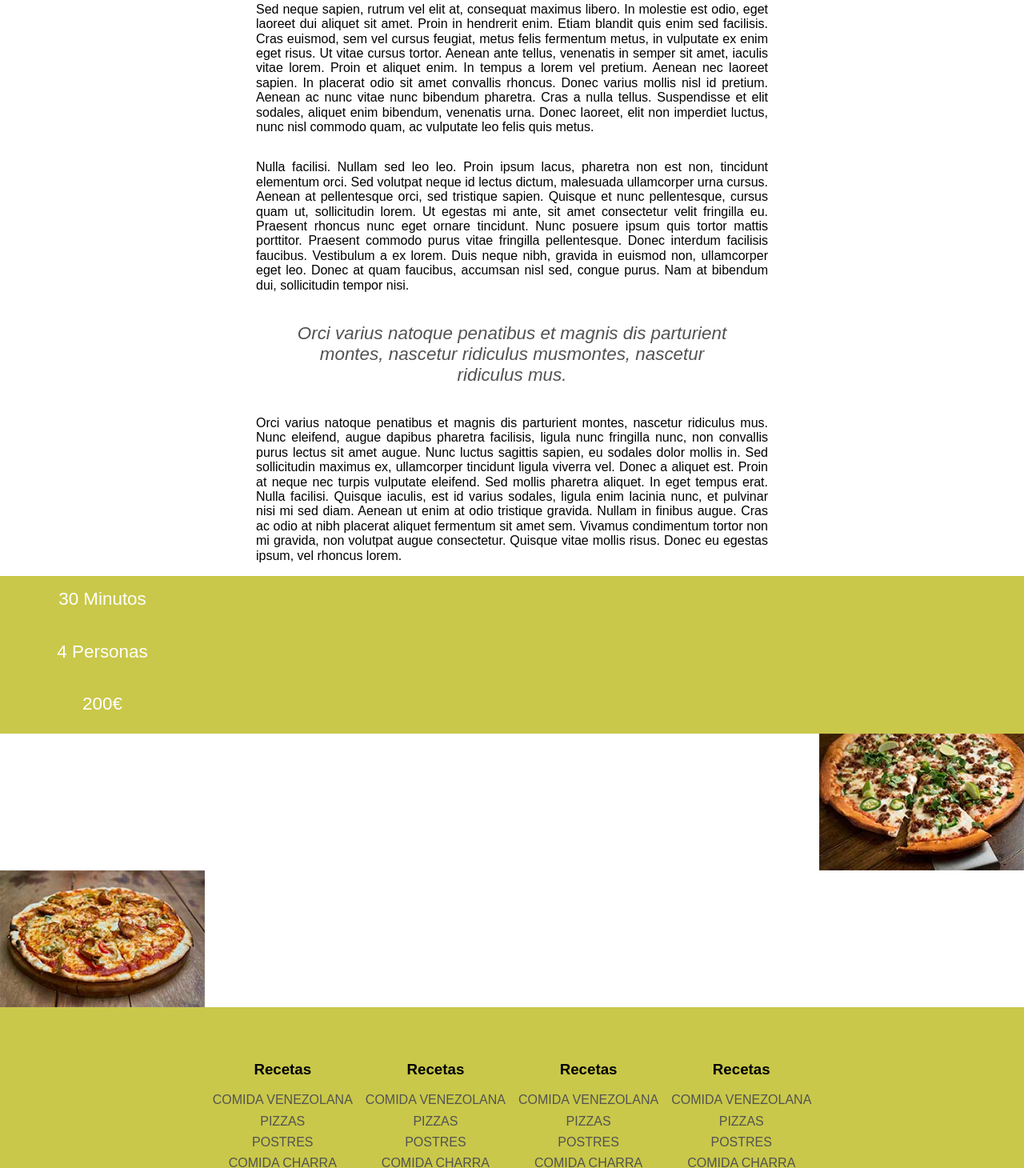
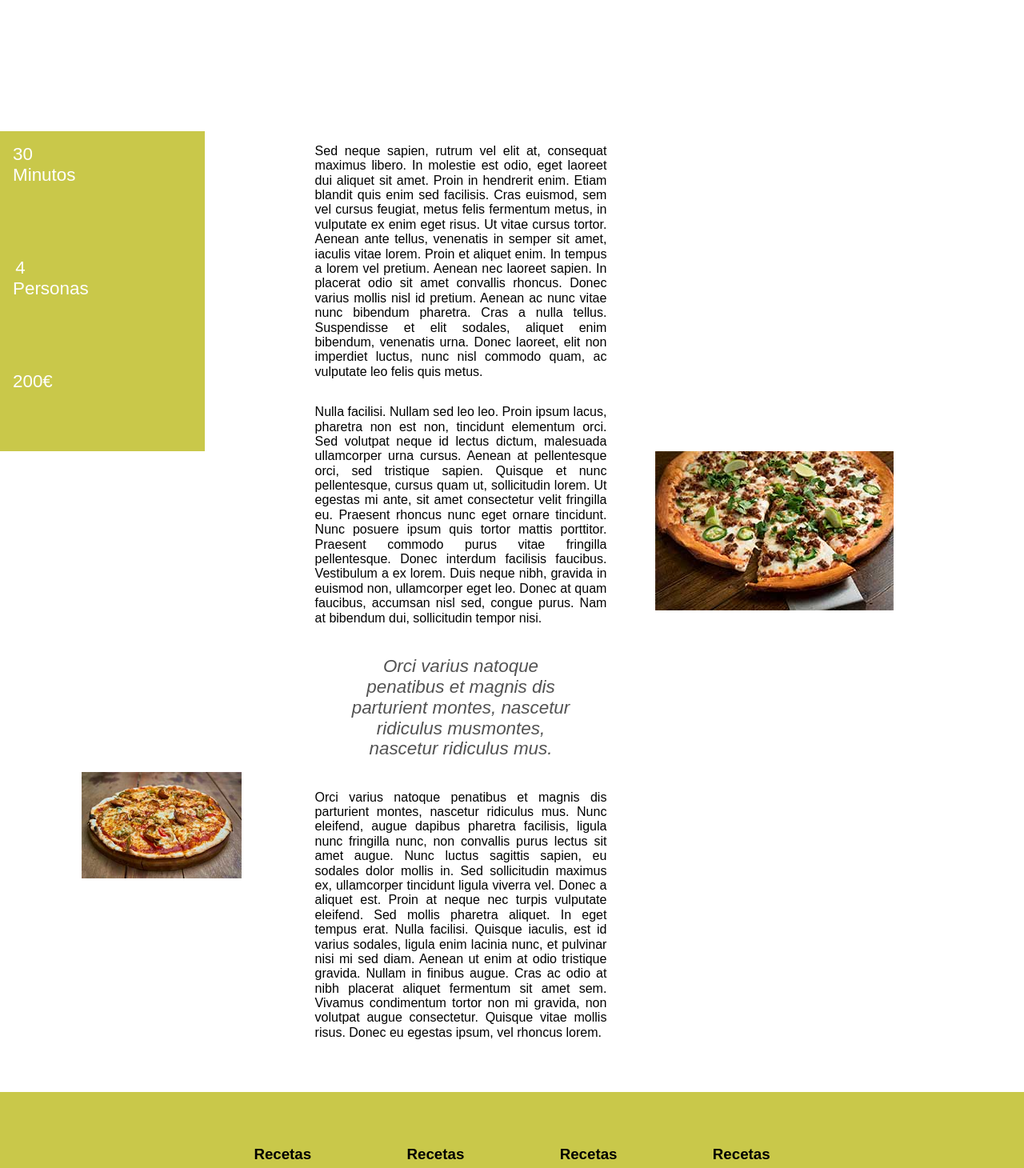
Before and after one commit to Rodrigo313/Ejercicio12CSS, a plain HTML site: page index.html in a window 1280 px wide. Shown: the part 1056-2516 px from the top of the page at 80% size. Drawn offline with nearby package versions, Linux system fonts and the light colour scheme.

Commit message:
cambios varios

```diff
--- a/css/style.css
+++ b/css/style.css
@@ -48,6 +48,7 @@ img {
     background-color: #c9c84a;
     color: white;
     font-size: 1.4rem;
+
 }
 .informacion p {
     margin: 0 0 .5rem 0;
@@ -102,35 +103,55 @@ blockquote {
     flex-wrap: wrap;
 }
 
+@media screen and (min-width:768px){
 .sliderContenedor{
-    padding: 50px;
+    padding-left: 15%;
+}
 }
 
+@media screen and (min-width:768px){
+.contenedor-contenido-principal{
+    display: grid;
+    grid-template-columns: 20% 50% 20%;
+    grid-template-rows: repeat(4, 25%);
+}
 
 .contenedor-contenido-principal .titulo{
     display: grid;
+    grid-row: 1;
+    grid-column: 2;
 }
 
 .contenedor-contenido-principal .entrada{
     display: grid;
-    grid-template-columns: 50%;
+    grid-template-columns: 57%;
     justify-content: center;
+    grid-column: 2;
+    grid-row: 2;
 }
 
 .contenedor-contenido-principal .informacion {
     display: grid;
     grid-template-columns: 20%;
     justify-content: left;
+    grid-column: 1;
+    grid-row: 2;
 }
 
 .contenedor-contenido-principal .imagen1{
     display: grid;
-    grid-template-columns: 20%;
+    grid-template-columns: 130%;
     justify-content: right;
+    grid-column: 3;
+    grid-row: 3;
 }
 
 .contenedor-contenido-principal .imagen2{
     display: grid;
-    grid-template-columns: 20%;
+    grid-template-columns: 130%;
     justify-content: left;
+    grid-column: 1;
+    grid-row: 4;
+    padding-left: 40%;
 }
+}
```
